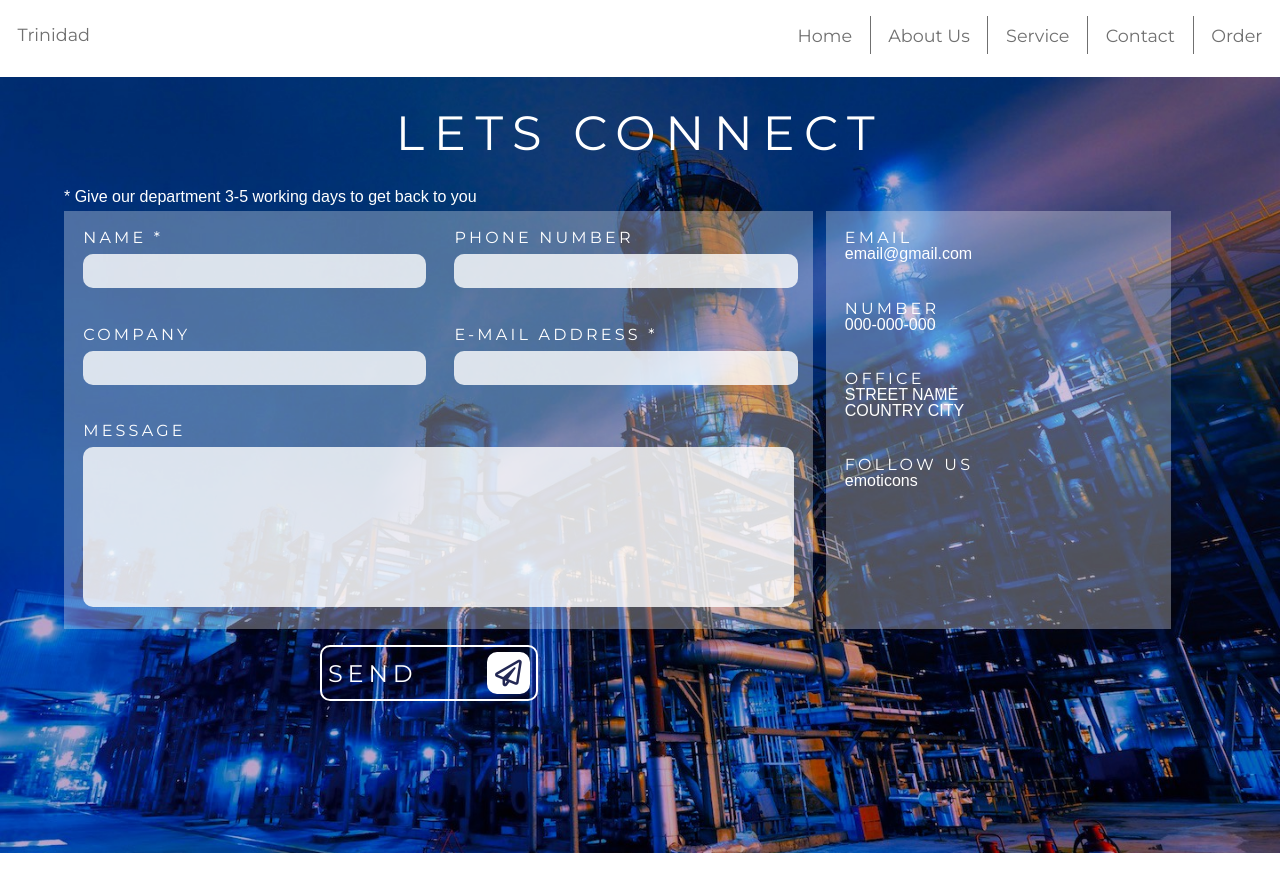
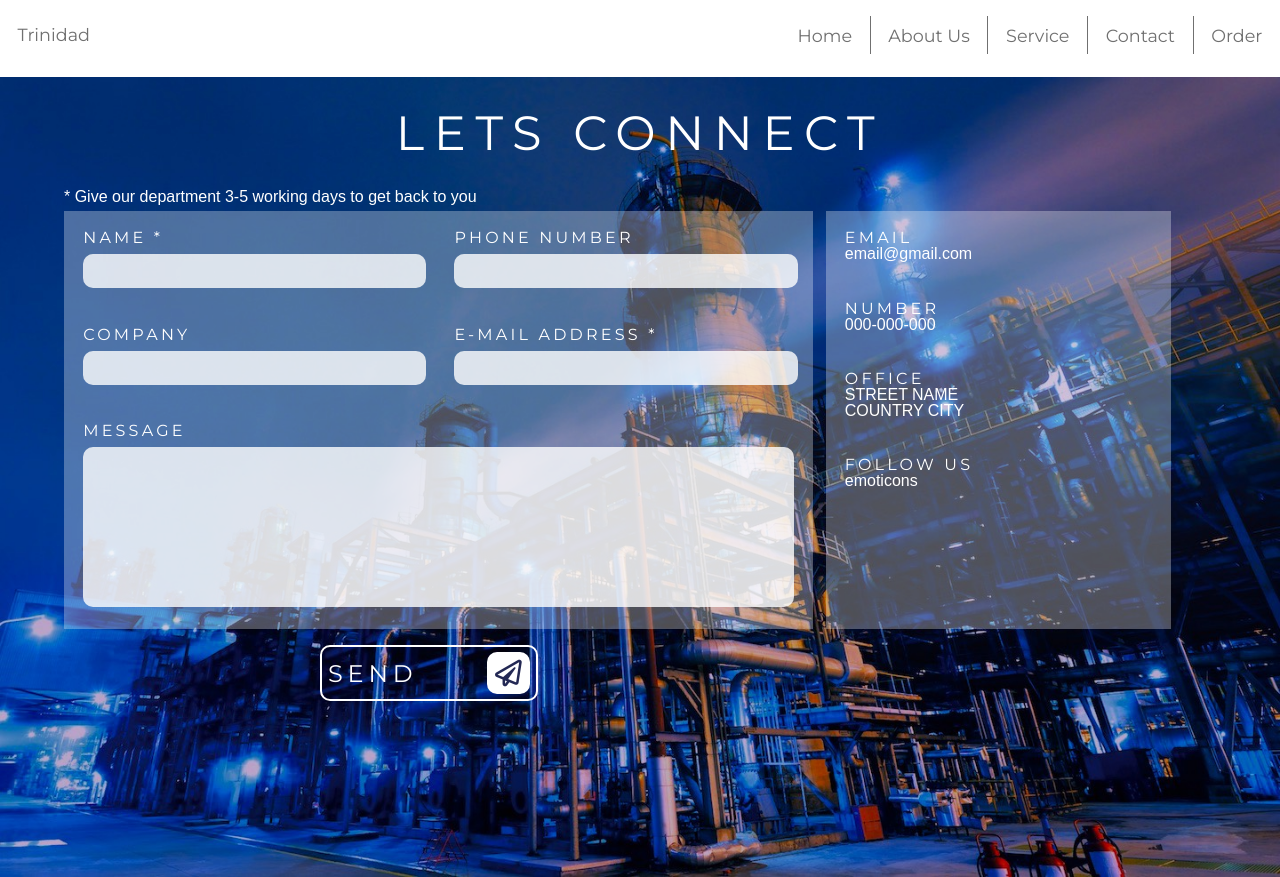
Before and after one commit to AurlinD/trinidad, a React (Create React App) app in the folder client/: page /contact in a window 1280 px wide. Before the commit the page ends 853 px from the top, so only its background shows below. Built offline with nearby package versions, Linux system fonts and the light colour scheme.

Commit message:
added OurService component to services page

```diff
--- a/client/src/components/pages/Service.js
+++ b/client/src/components/pages/Service.js
@@ -1,5 +1,6 @@
 import React from "react";
+import OurService from "../OurService.jsx";
 
 export default function Service() {
-  return <div>WHAT WE DO</div>;
+  return <OurService />;
 }
--- a/client/src/components/styles/contact.css
+++ b/client/src/components/styles/contact.css
@@ -3,7 +3,7 @@
   background-image: url("/lib/contact.jpg");
   background-size: cover;
   margin: 0 auto;
-  height: 97vh;
+  height: 100vh;
   z-index: -10;
 }
 
```
